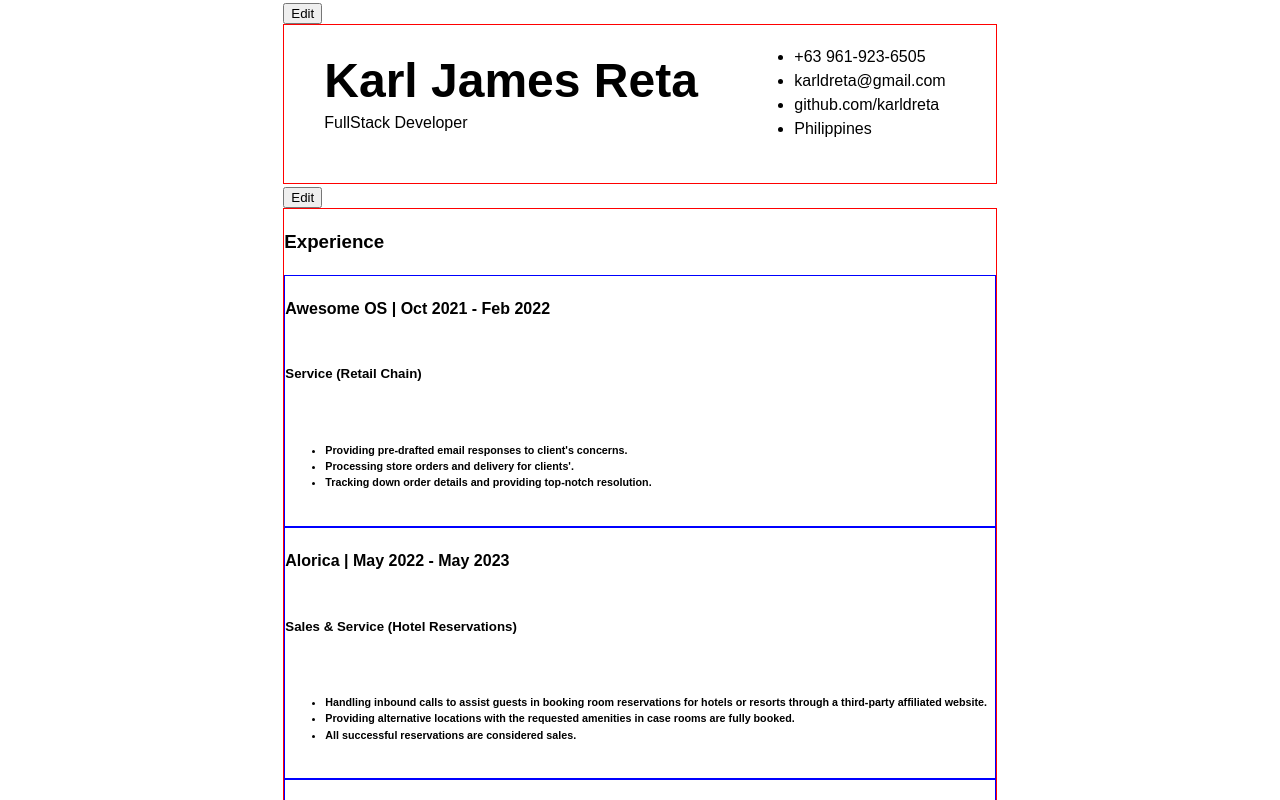
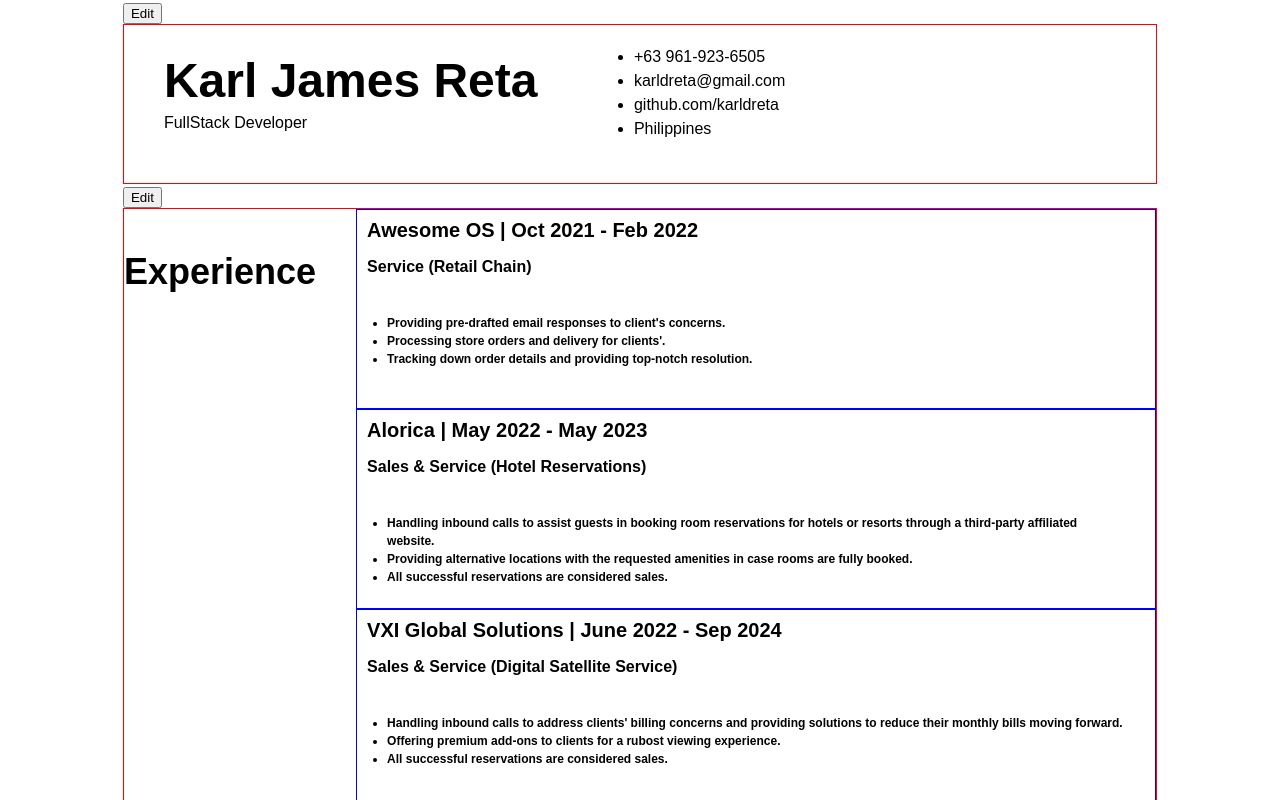
Before and after one commit to karldreta/react-cv-top, a React (Vite) app: page / in a window 1280 px wide. Shown: the top 800 px of the page. Built offline with nearby package versions, Linux system fonts and the light colour scheme.

Commit message:
Reposition buttons

```diff
--- a/src/components/Experience.jsx
+++ b/src/components/Experience.jsx
@@ -154,13 +154,14 @@
             </button>
             <section className="sectLvl2">
                 <h3>Experience</h3>
-                <button className={isEditing ? "btn show" : "btn hide"} onClick={addExperience}>Add Experience</button>
+                <div className="experienceDiv">
+                <button className={isEditing ? "btn show add" : "btn hide"} onClick={addExperience}>Add an Experience</button>
                 {workHistory.map(job => (
                     <div key={job.id}>
                         {isEditing ?
                         (
                             <div className="jobDiv">
-                            <button className={isEditing ? "btn show" : "btn hide"} onClick={() => removeExperience(job)}>Remove Experience</button>
+                            <button className={isEditing ? "btn show remove" : "btn hide"} onClick={() => removeExperience(job)}>Remove Experience</button>
                             <input placeholder={"Company Name"} value={job.companyName} onChange={e => updateWorkField(job.id, "companyName", e.target.value)}/>
                             <input placeholder={"Date Start"} value={job.dateStart} onChange={e => updateWorkField(job.id,"dateStart", e.target.value)}/>
                             <input placeholder={"Date End"} value={job.dateEnd} onChange={e => updateWorkField(job.id,"dateEnd", e.target.value)}/>
@@ -192,6 +193,7 @@
                         }
                     </div>
                     ))}
+                </div>
             </section>
         </>
     )
--- a/src/styles/Experience.css
+++ b/src/styles/Experience.css
@@ -2,6 +2,15 @@
     border: 1px solid #ff0000;
     flex-direction: column;
     font-family: Arial, system-ui, Helvetica, sans-serif;
+    display: flex;
+    flex-direction: row;
+    justify-content: space-between;
+  }
+
+  .sectLvl2 > h3 {
+    margin-right: 40px;
+    font-size: 36px;
+
   }
 
 .jobDiv {
@@ -9,11 +18,45 @@
   box-sizing: border-box;
   display: flex;
   flex-direction: column;
+  width: 800px;
+  height: 200px;
+}
+
+.jobDiv h4 {
+  margin: 0px;
+  padding: 5px 10px;
+  font-size: 20px;
+}
+
+.jobDiv h5 {
+  margin: 0px;
+  padding: 5px 10px;
+  font-size: 16px;
 }
 
 
-.btn {
-  justify-self: flex-end;
+.jobDiv ul {
+  margin: 0px 20px;
+  padding: 5px 10px;
+}
+
+.jobDiv ul li {
+  font-size: 12px;
+}
+
+.jobDiv button {
+  position: absolute;
+}
+
+.btn.show.add {
+  position: absolute;
+  top: 350px;
+  left: 130px;
+}
+
+.btn.show.remove {
+  position: absolute;
+  right: 125px;
 }
 
 .btn.show {
```
